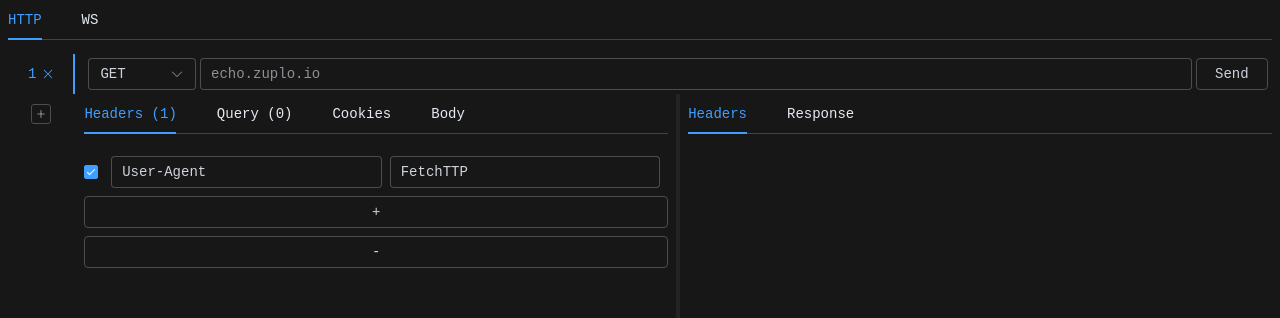
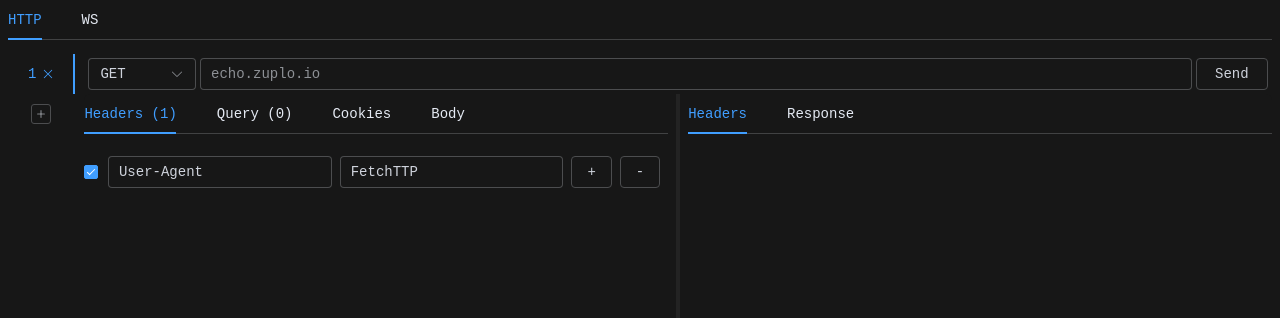
Before and after one commit to lorypelli/FetchTTP, a Vue app in the folder frontend/: page / in a window 1280 px wide. Shown: the top 318 px of the page. Built offline with nearby package versions, Linux system fonts and the light colour scheme; a web font is replaced by a local one.

Commit message:
query and headers buttons fixes

```diff
--- a/frontend/src/components/Split.vue
+++ b/frontend/src/components/Split.vue
@@ -63,37 +63,101 @@ export default {
         update() {
             this.width = window.innerWidth;
         },
-        addHeader() {
+        addHeader(index: number) {
+            for (let i = 0; i < this.headers.length; i++) {
+                if (i == index) {
+                    if (!this.headers[i + 1]) {
                         this.headers.push({
                             enabled: false,
                             name: '',
                             value: ''
                         });
+                    }
+                    else {
+                        this.headers.push({
+                            enabled: this.headers[i + 1].enabled,
+                            name: this.headers[i + 1].name,
+                            value: this.headers[i + 1].value
+                        });
+                        this.headers[i + 1] = {
+                            enabled: false,
+                            name: '',
+                            value: ''
+                        };
+                    }
+                }
+            }
         },
-        removeHeader() {
-            if (this.headers.length == 1) {
-                this.headers[0].name = '';
-                this.headers[0].value = '';
-                this.headers[0].enabled = false;
-                return;
+        removeHeader(index: number) {
+            for (let i = this.headers.length; i >= 0; i--) {
+                if (i == index) {
+                    if (!this.headers[i]) {
+                        this.headers[i] = {
+                            enabled: false,
+                            name: '',
+                            value: ''
+                        };
                     }
+                    else {
+                        this.headers[i] = {
+                            enabled: false,
+                            name: '',
+                            value: ''
+                        };
+                        if (this.headers.length > 1) {
                             this.headers.pop();
+                        }
+                    }
+                }
+            }
         },
-        addQuery() {
+        addQuery(index: number) {
+            for (let i = 0; i < this.query.length; i++) {
+                if (i == index) {
+                    if (!this.query[i + 1]) {
                         this.query.push({
                             enabled: false,
                             name: '',
                             value: ''
                         });
+                    }
+                    else {
+                        this.query.push({
+                            enabled: this.query[i + 1].enabled,
+                            name: this.query[i + 1].name,
+                            value: this.query[i + 1].value
+                        });
+                        this.query[i + 1] = {
+                            enabled: false,
+                            name: '',
+                            value: ''
+                        };
+                    }
+                }
+            }
         },
-        removeQuery() {
-            if (this.query.length == 1) {
-                this.query[0].name = '';
-                this.query[0].value = '';
-                this.query[0].enabled = false;
-                return;
+        removeQuery(index: number) {
+            for (let i = this.query.length; i >= 0; i--) {
+                if (i == index) {
+                    if (!this.query[i]) {
+                        this.query[i] = {
+                            enabled: false,
+                            name: '',
+                            value: ''
+                        };
                     }
+                    else {
+                        this.query[i] = {
+                            enabled: false,
+                            name: '',
+                            value: ''
+                        };
+                        if (this.query.length > 1) {
                             this.query.pop();
+                        }
+                    }
+                }
+            }
         },
         sendHeader() {
             this.$emit('headers', this.headers);
@@ -165,10 +229,8 @@ export default {
             item.enabled = false
         }
     }" />
-                        </div>
-                        <div class="flex flex-col pt-2 space-y-2">
-                            <ElButton v-on:click="addHeader">+</ElButton>
-                            <ElButton v-on:click="removeHeader">-</ElButton>
+                            <ElButton v-on:click="addHeader(index)">+</ElButton>
+                            <ElButton v-on:click="removeHeader(index)">-</ElButton>
                         </div>
                     </ElScrollbar>
                 </ElTabPane>
@@ -201,10 +263,8 @@ export default {
             item.enabled = false
         }
     }" />
-                        </div>
-                        <div class="flex flex-col pt-2 space-y-2">
-                            <ElButton v-on:click="addQuery">+</ElButton>
-                            <ElButton v-on:click="removeQuery">-</ElButton>
+                            <ElButton v-on:click="addQuery(index)">+</ElButton>
+                            <ElButton v-on:click="removeQuery(index)">-</ElButton>
                         </div>
                     </ElScrollbar>
                 </ElTabPane>
```
Lines whose indentation alone changed are shown as unchanged.
